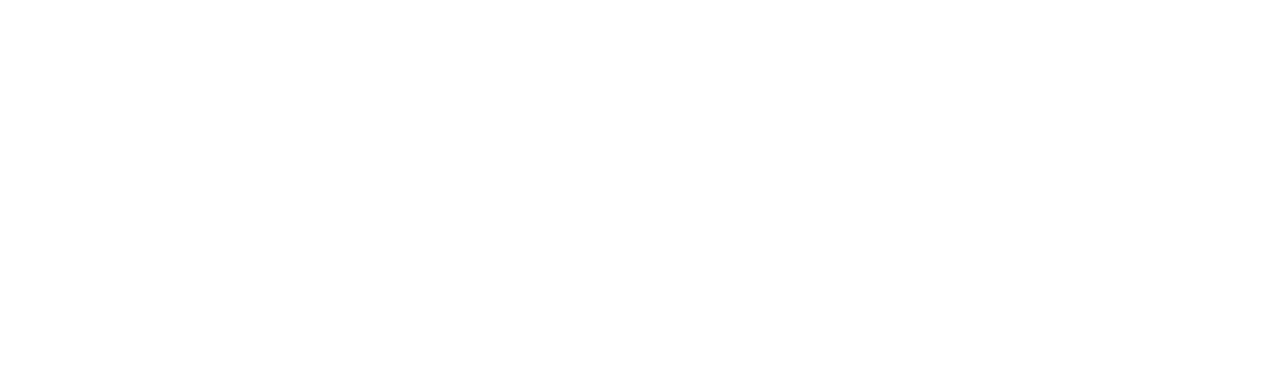
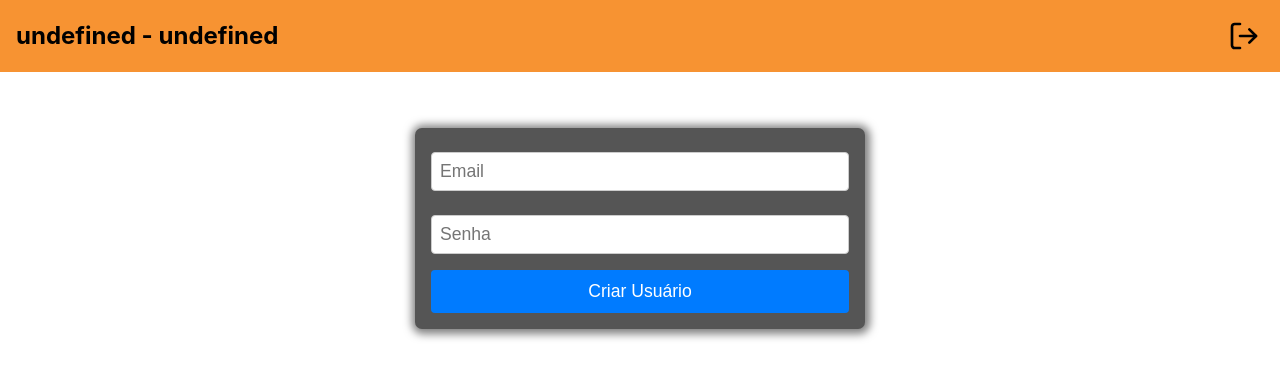
Before and after one commit to EvertonLDS815/adminAppFront, a React (Vite) app: page /users in a window 1280 px wide. Before the commit this address had no page. Shown: the top 378 px of the page. Built offline with nearby package versions, Linux system fonts and the light colour scheme; no server answers; sample sign-in values are in the browser's storage.

Commit message:
feat: add page User

```diff
--- a/src/App.jsx
+++ b/src/App.jsx
@@ -5,7 +5,7 @@ import history from './utils/redirect';
 // Import Components
 import Login from './pages/Login';
 import Tables from './pages/Tables';
-import Category from './pages/Category';
+import User from './pages/User';
 import Product from './pages/Product';
 
 const App = () => {
@@ -16,7 +16,7 @@ const App = () => {
         <Route path="/" element={token ? <Navigate to="/tables" replace /> : <Navigate to="/login" replace />} />
         <Route path="/login" element={<PublicRoute component={Login} />} />
         <Route path="/tables" element={<PrivateRoute component={Tables} />} />
-        <Route path="/categories" element={<PrivateRoute component={Category} />} />
+        <Route path="/users" element={<PrivateRoute component={User} />} />
         <Route path="/products" element={<PrivateRoute component={Product} />} />
       </Routes>
     </Router>
--- a/src/components/Content/index.jsx
+++ b/src/components/Content/index.jsx
@@ -21,46 +21,62 @@ const Content = ({order, onFetchTable}) => {
     // console.log(order)
     };
 
-    return (
-            <div key={order._id} className='content-order'>
-              <input type="checkbox" id={order._id} className='trigger-input' />
-              <div className='table-wrapper'>
-                <div style={{display: 'flex', justifyContent: 'space-between'}}>
-                  <label className='label-flex' htmlFor={order._id}>
-                    <h3>Mesa {order.tableId.number}</h3>
-                    <p>{order.userId.email}</p>
-                    <span>{order.items.length} {order.items.length > 1? 'itens' : 'item'}</span>
-                    {order.status === 'completed' && (
-                      <img src={CheckTable} />
-                    )}
-                  </label>
-                  <img src={Trash} onClick={() => handleDeleteOrder(order._id)}/>
-              </div>
-              <div className='opacity-container'>
-                {order.items.map(({productId, quantity}) => {
+    console.log(order)
 
     return (
-                    <div key={productId._id} className='faq-content'>
+  <div key={order._id} className="content-order">
+    <input type="checkbox" id={order._id} className="trigger-input" />
+    <div className="table-wrapper">
+      <div style={{ display: "flex", justifyContent: "space-between" }}>
+        <label className="label-flex" htmlFor={order._id}>
+          <h3>Mesa {order.tableId?.number || "Sem mesa"}</h3>
+          <p>{order.userId?.email || "Usuário Deletado"}</p>
+          <span>
+            {order.items?.length || 0}{" "}
+            {order.items?.length > 1 ? "itens" : "item"}
+          </span>
+          {order.status === "completed" && <img src={CheckTable} />}
+        </label>
+        <img src={Trash} onClick={() => handleDeleteOrder(order._id)} />
+      </div>
+
+      <div className="opacity-container">
+        {order.items?.map(({ productId, quantity }) => (
+          <div key={productId?._id || Math.random()} className="faq-content">
+            {productId?.imageURL ? (
               <img src={`http://10.0.0.110:3000${productId.imageURL}`} />
+            ) : (
+              <span>Produto removido</span>
+            )}
             <div>
-                          <h4>{quantity}x {productId.name}</h4>
-                          <span>{FormatCurrency(productId.price)}</span>
+              <h4>
+                {quantity}x {productId?.name || "Produto deletado"}
+              </h4>
+              <span>
+                {FormatCurrency(productId?.price || 0)}
+              </span>
             </div>
           </div>
-                    )})}
+        ))}
+
         <div className="total">
           <h3>Total: {FormatCurrency(calculateTotal())}</h3>
-                          {order.status === 'pending' && (
+          {order.status === "pending" && (
             <button onClick={() => handleCheckOrder(order._id)}>Check</button>
           )}
-                          {order.status === 'completed' && (
-                            <button onClick={() => handleCheckOrder(order._id)} style={{backgroundColor: 'red'}}>Uncheck</button>
+          {order.status === "completed" && (
+            <button
+              onClick={() => handleCheckOrder(order._id)}
+              style={{ backgroundColor: "red" }}
+            >
+              Uncheck
+            </button>
           )}
         </div>
       </div>
     </div>
   </div>
-    )
+);
 }
 
 export default Content;
--- a/src/components/Header/index.jsx
+++ b/src/components/Header/index.jsx
@@ -29,7 +29,7 @@ const Header = () => {
   };
     return (
         <header>
-            <h2>{`${user.role} - ${user.email}`}</h2>
+            <h2 style={{ cursor: 'pointer' }} onClick={() => navigate('/tables')}>{`${user.role} - ${user.email}`}</h2>
             <button onClick={handleLogout}>
                 <img src={logOut} />
           </button>
--- a/src/pages/Category/index.jsx
+++ /dev/null
@@ -1,16 +0,0 @@
-// Category.js
-
-import Header from "../../components/Header";
-
-
-const Category = () => {
-
-
-  return (
-    <>
-      <Header />
-    </>
-  );
-};
-
-export default Category;
--- a/src/pages/Login/index.jsx
+++ b/src/pages/Login/index.jsx
@@ -15,7 +15,6 @@ const Login = () => {
     e.preventDefault();
     try {
       const { data } = await api.post('/admin', { email, password });
-
       // Salva o token no localStorage
       localStorage.setItem('admin', data.token);
 
--- a/src/pages/Tables/index.jsx
+++ b/src/pages/Tables/index.jsx
@@ -6,12 +6,9 @@ import { useNavigate } from 'react-router-dom';
 import './style.css';
 import socketIo from 'socket.io-client';
 import Content from '../../components/Content';
-import CreateProduct from '../../assets/box.png';
-import CreateCategory from '../../assets/category.png';
 import Header from '../../components/Header';
 
 const Tables = () => {
-  const [user, setUser] = useState('');
   const [orders, setOrders] = useState([]);
   const navigate = useNavigate();
 
@@ -73,17 +70,15 @@ const Tables = () => {
     setOrders(data);
   };
 
-  const handleLogout = async () => {
-    localStorage.removeItem('admin');
-    navigate('/login');
-  };
+  const handleSelectChange = (e) => {
+  const value = e.target.value;
 
-  const handleCreateCategory = async () => {
-    navigate('/categories');
-  };
-  const handleCreateProduct = async () => {
-    navigate('/products');
-  };
+  if (value === "product") {
+    navigate("/products");
+  } else if (value === "user") {
+    navigate("/users");
+  }
+};
 
 
 
@@ -93,26 +88,13 @@ const Tables = () => {
 
       <div className='division'>
 
-        <select>
-          <option value="">
-            <button onClick={handleCreateCategory} className='create-product'>
-              <span>Criar Categoria</span>
-              <img src={CreateCategory} />
-            </button>
-          </option>
-          <option>
-            <button onClick={handleCreateProduct} className='create-product'>
-              <span>Criar produto</span>
-              <img src={CreateProduct} />
-            </button>
-          </option>
+        <select onChange={handleSelectChange} defaultValue="">
+        <option value="" disabled>
+          Selecione uma opção
+        </option>
+        <option value="product">+ Criar Produto</option>
+        <option value="user">+ Criar Usuário</option>
         </select>
-
-
-        {/* <button onClick={handleCreateProduct} className='create-product'>
-          <span>Criar produto</span>
-          <img src={CreateProduct} />
-        </button> */}
 
       </div>
         <div className='container'>
--- a/src/pages/Tables/style.css
+++ b/src/pages/Tables/style.css
@@ -40,6 +40,11 @@ header button img{
     flex-direction: column;
     align-items: flex-end;
 }
+
+.division select {
+    font-size: 1rem;
+    padding: 0.3rem;
+}
 .create-product {
     display: flex;
     align-items: center;
@@ -60,6 +65,7 @@ header button img{
     flex-direction: column;
     align-items: center;
     gap: 1rem;
+    margin-bottom: 2rem;
 }
 
 .content-order {
--- /dev/null
+++ b/src/pages/User/index.jsx
@@ -0,0 +1,56 @@
+// User.js
+
+import { useState } from "react";
+import Header from "../../components/Header";
+import api from "../../config";
+import './style.css';
+import { useNavigate } from "react-router-dom";
+
+
+const User = () => {
+  const [email, setEmail] = useState('');
+  const [password, setPassword] = useState('');
+
+  const navigate = useNavigate();
+
+  async function handleUserSubmit(event) {
+    event.preventDefault();
+
+    if (!email || !password) {
+      alert('Por favor, preencha todos os campos.');
+      return;
+    }
+
+    await api.post('/create', {email, password});
+
+
+      navigate('/tables', { replace: true });
+  }
+
+  return (
+    <>
+      <Header />
+        <form id="user-form" onSubmit={handleUserSubmit}>
+          <label>
+            <input
+            type="email"
+            placeholder="Email"
+            value={email}
+            onChange={(e) => setEmail(e.target.value)}
+            />
+          </label>
+          <label>
+            <input
+            type="password"
+            placeholder="Senha"
+            value={password}
+            onChange={(e) => setPassword(e.target.value)}
+            />
+          </label>
+          <button type="submit">Criar Usuário</button>
+        </form>
+    </>
+  );
+};
+
+export default User;
--- /dev/null
+++ b/src/pages/User/style.css
@@ -0,0 +1,47 @@
+#user-form {
+    padding: 1rem;
+    margin: 8rem auto 0;
+    background-color: #555;
+    width: 450px;
+    display: flex;
+    flex-direction: column;
+    gap: 1rem;
+    border-radius: 7px;
+    box-shadow: 1px 1px 8px 4px rgba(0, 0, 0, 0.5);
+}
+
+#user-form label {
+    display: flex;
+    flex-direction: column;
+    color: #444;
+}
+
+#user-form input {
+    margin-top: 0.5rem;
+    padding: 0.5rem;
+    font-size: 1.1rem;
+    border: 1px solid #ccc;
+    border-radius: 4px;
+}
+
+#user-form button {
+    padding: 0.7rem;
+    font-size: 1.1rem;
+    color: white;
+    background-color: #007bff;
+    border: none;
+    border-radius: 4px;
+    cursor: pointer;
+}
+
+@media (max-width: 545px) {
+    #user-form {
+        width: 90%;
+        margin: 6rem auto 0;
+    }
+
+    #user-form input {
+        padding: 0.7rem;
+        font-size: 1rem;
+    }
+}
--- a/vite.config.js
+++ b/vite.config.js
@@ -7,5 +7,8 @@ export default defineConfig({
   server: {
     host: '0.0.0.0',  // Aceitar conexões de qualquer IP na rede local
     port: 3001,        // A porta que você deseja usar
+    proxy: {
+      '/api': 'http://10.0.0.110:3000'
+    }
   },
 })
```
Lines whose indentation alone changed are shown as unchanged.
